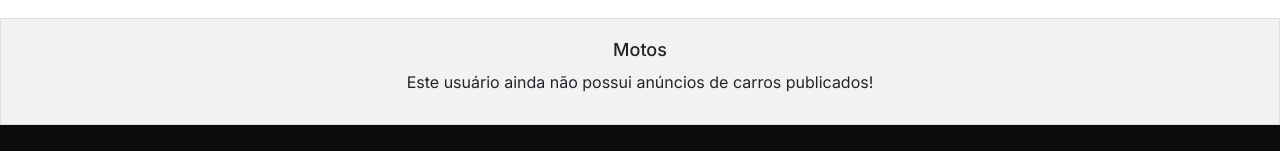
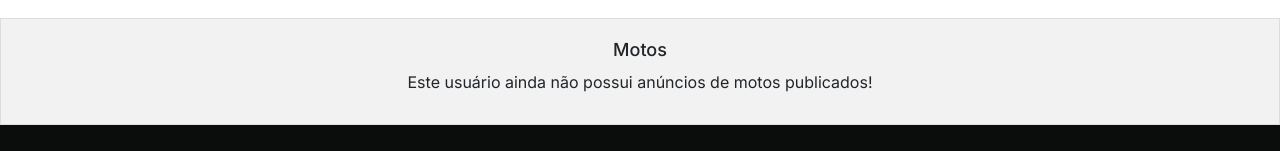
Before and after one commit to leticia-angelim/projeto-fullstack-m6, a React (Vite) app in the folder frontend/: page /profileUser/1 in a window 1280 px wide. Shown: the part 667-818 px from the top of the page. Built offline with nearby package versions, Linux system fonts and the light colour scheme; no server answers.

Commit message:
feat: deploy settings

```diff
--- a/frontend/src/components/ProductList/index.tsx
+++ b/frontend/src/components/ProductList/index.tsx
@@ -38,7 +38,7 @@ export const ProductList = () => {
       {motorcycles.length <= 0 ? (
         <div className="no-announcements">
           <h4>Motos</h4>
-          <p>Você ainda não possui anúncios de carros publicados!</p>
+          <p>Você ainda não possui anúncios de motos publicados!</p>
         </div>
       ) : (
         <Slider title="Motos" children={motorcycles} />
@@ -57,7 +57,7 @@ export const ProductList = () => {
       {motorcycles.length <= 0 ? (
         <div className="no-announcements">
           <h4>Motos</h4>
-          <p>Este usuário ainda não possui anúncios de carros publicados!</p>
+          <p>Este usuário ainda não possui anúncios de motos publicados!</p>
         </div>
       ) : (
         <Slider title="Motos" children={motorcycles} />
```
